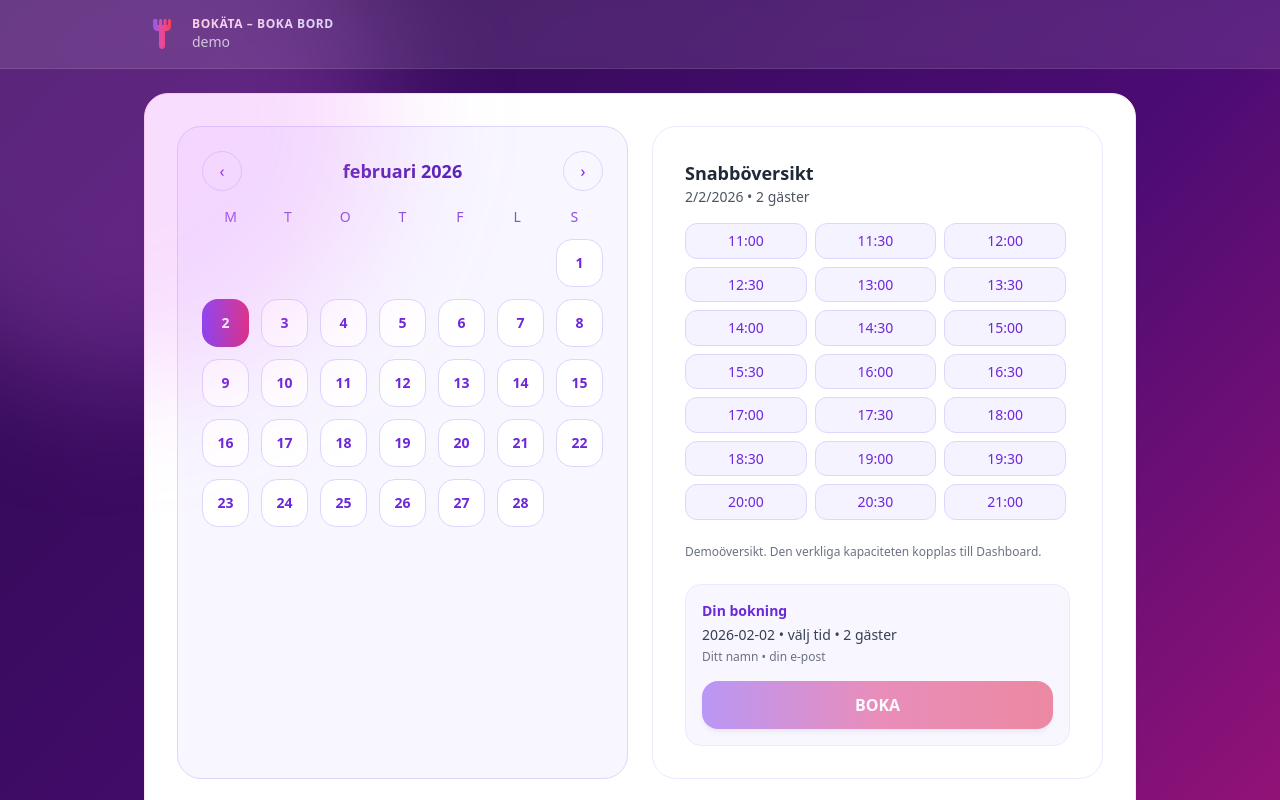
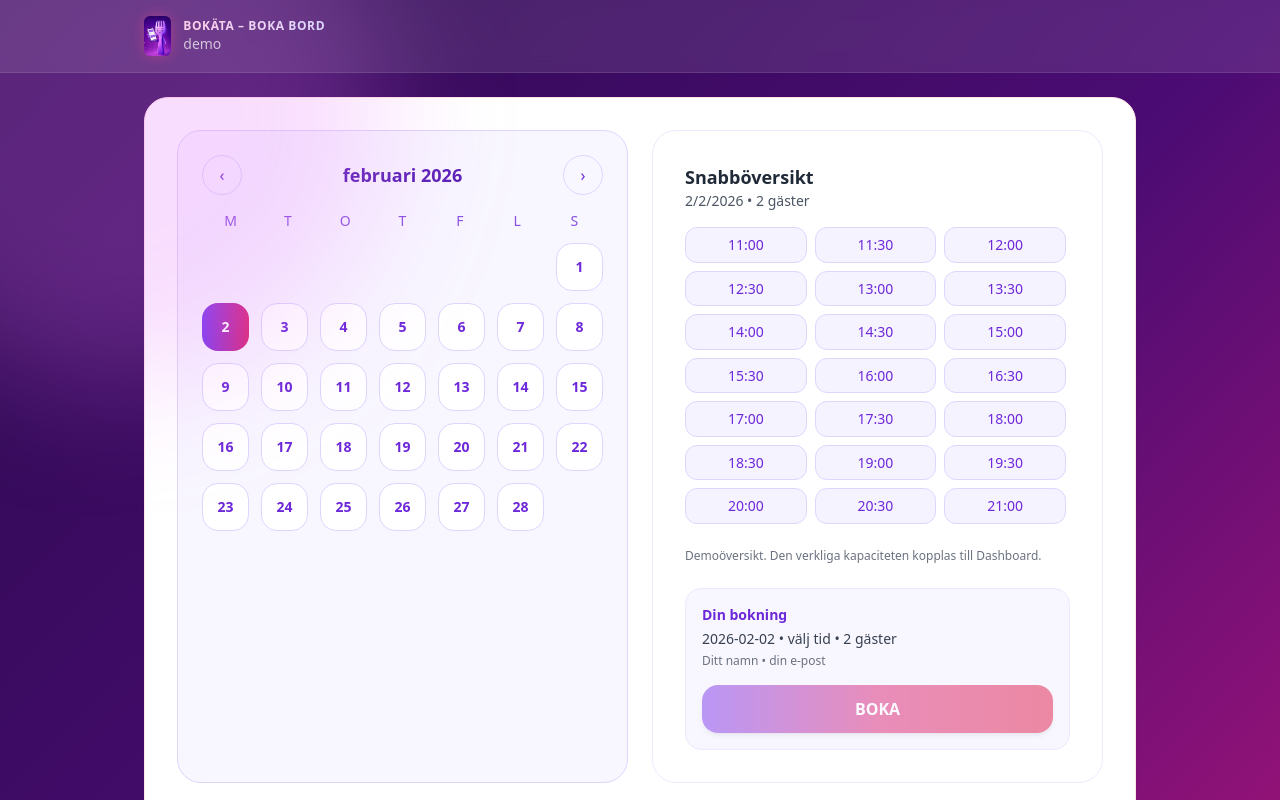
Before and after one commit to zebastianbt-ui/Derni-re-version-Bokata, a React (Vite) app: page /booking in a window 1280 px wide. Shown: the top 800 px of the page. Built offline with nearby package versions, Linux system fonts and the light colour scheme; no server answers.

Commit message:
Replace fork SVG with PNG logo in headers

```diff
--- a/src/pages/BookingPage.tsx
+++ b/src/pages/BookingPage.tsx
@@ -1,12 +1,11 @@
 import React, { useEffect, useMemo, useRef, useState } from "react";
 import { supabase } from "../supabaseClient";
+import bokataFork from "../assets/bokata-fork.png";
 
 /**
  * Bokäta – Bokningssida (v2, rosa+lila)
  * Komplett bokningsflöde på svenska.
  *
- * Fix: Stängd och komplett <svg> i ForkLogo (tidigare fel: oavslutad path gav
- * "Unterminated string constant").
  */
 
 type Reservation = {
@@ -300,7 +299,11 @@ export default function BookingPage() {
       <header className="sticky top-0 z-10 backdrop-blur bg-white/10 border-b border-white/10">
         <div className="max-w-5xl mx-auto px-4 py-4 flex items-center justify-between">
           <div className="flex items-center gap-3">
-            <ForkLogo />
+            <img
+              src={bokataFork}
+              alt="Bokäta"
+              className="h-10 w-auto rounded-md object-contain shadow-[0_0_14px_rgba(236,72,153,0.45)]"
+            />
             <div>
               <div className="text-xs uppercase tracking-wider bg-clip-text text-transparent bg-gradient-to-r from-pink-200 to-violet-200 font-semibold">
                 Bokäta – Boka bord
@@ -614,25 +617,6 @@ export default function BookingPage() {
   );
 }
 
-function ForkLogo() {
-  return (
-    <svg viewBox="0 0 48 48" className="h-9 w-9">
-      <defs>
-        <linearGradient id="g" x1="0" x2="1">
-          <stop offset="0%" stopColor="#8b5cf6" />
-          <stop offset="50%" stopColor="#ec4899" />
-          <stop offset="100%" stopColor="#f43f5e" />
-        </linearGradient>
-      </defs>
-      <g fill="url(#g)" stroke="none">
-        <path
-          d="M14 4c-1.1 0-2 .9-2 2v8c0 3.3 2.7 6 6 6h2v20c0 2.2 1.8 4 4 4s4-1.8 4-4V20h2c3.3 0 6-2.7 6-6V6c0-1.1-.9-2-2-2s-2 .9-2 2v6h-2V6c0-1.1-.9-2-2-2s-2 .9-2 2v6h-2V6c0-1.1-.9-2-2-2s-2 .9-2 2v6h-2V6c0-1.1-.9-2-2-2z"
-        />
-      </g>
-    </svg>
-  );
-}
-
 // --- Testhelpers (manuella, kör i konsolen om du vill) ---
 export function __test__idUniqueness(n = 200) {
   const s = new Set<string>();
--- a/src/pages/DashboardPage.tsx
+++ b/src/pages/DashboardPage.tsx
@@ -1459,7 +1459,11 @@ export default function ReservationDashboard() {
         <div className="max-w-6xl mx-auto text-center">
           <div className="flex items-center justify-center gap-4">
             <h1 className="text-4xl md:text-6xl font-black tracking-tight">Dashboard</h1>
-            <img src={bokataFork} alt="Bokäta" className="h-12 w-12 md:h-16 md:w-16 object-contain" />
+            <img
+              src={bokataFork}
+              alt="Bokäta"
+              className="h-10 w-auto rounded-md object-contain shadow-[0_0_14px_rgba(236,72,153,0.45)]"
+            />
           </div>
           <p className="mt-3 text-lg md:text-xl text-white/85 max-w-2xl mx-auto">Övervaka bokningar, gäster och AI-svar i realtid.</p>
           <div className="mt-6 flex flex-wrap gap-3 justify-center">
--- a/src/pages/LandingPage.tsx
+++ b/src/pages/LandingPage.tsx
@@ -65,7 +65,11 @@ export default function Page() {
       <header className="sticky top-0 z-40 bg-white/80 backdrop-blur border-b border-pink-100">
         <div className="max-w-6xl mx-auto flex items-center justify-between px-4 py-3">
           <a href="#" className="flex items-center gap-3 font-bold text-xl">
-            <img src={bokataFork} alt="Bokäta" className="h-9 w-9 object-contain" />
+            <img
+              src={bokataFork}
+              alt="Bokäta"
+              className="h-10 w-auto rounded-md object-contain shadow-[0_0_14px_rgba(236,72,153,0.45)]"
+            />
             <span>Bokäta</span>
           </a>
           <nav className="hidden md:flex items-center gap-4 text-base">
@@ -227,25 +231,6 @@ export default function Page() {
       <PlanDrawer open={drawerOpen} plan={selectedPlan} onClose={()=>setDrawerOpen(false)} />
       <AuthModal open={authOpen} mode={authMode} onClose={()=>setAuthOpen(false)} onSubmit={handleAuthSubmit} onToggleMode={(m)=>setAuthMode(m)} />
     </div>
-  );
-}
-
-function ForkLogo() {
-  return (
-    <svg className="h-8 w-8" viewBox="0 0 64 64" fill="none" aria-hidden="true">
-      <defs>
-        <linearGradient id="forkGrad" x1="0" y1="0" x2="1" y2="1">
-          <stop offset="0%" stopColor="#FF2BD0" />
-          <stop offset="100%" stopColor="#7A3CFF" />
-        </linearGradient>
-      </defs>
-      <g transform="rotate(-25 32 32)">
-        <rect x="18" y="10" width="8" height="18" rx="3" fill="url(#forkGrad)" />
-        <rect x="28" y="10" width="8" height="18" rx="3" fill="url(#forkGrad)" />
-        <rect x="38" y="10" width="8" height="18" rx="3" fill="url(#forkGrad)" />
-        <rect x="26" y="28" width="12" height="26" rx="6" fill="url(#forkGrad)" />
-      </g>
-    </svg>
   );
 }
 
```
